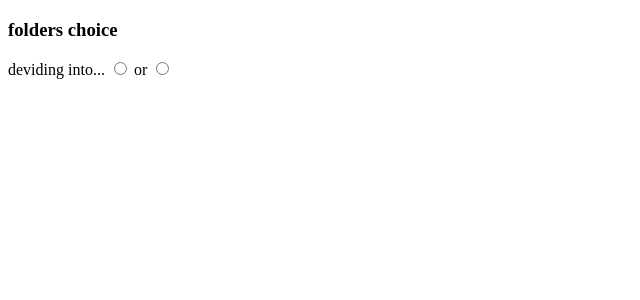
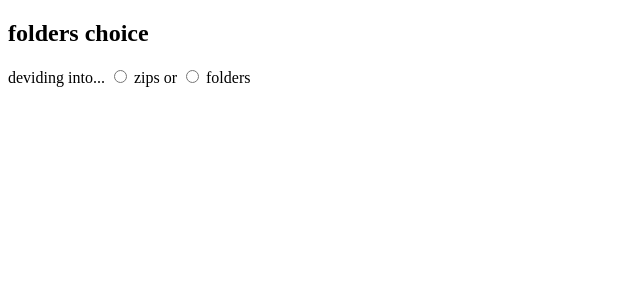
Before and after one commit to Senadeera-NK/files-devider---project, a Flask app: template templates/folders choice.html in a window 1280 px wide. Shown: the top 300 px of the page, without its empty margins (0-640 px from the left). Run offline with Flask 2, Linux system fonts and the light colour scheme; the template is opened without the code that fills it, so the values that code supplies are empty; some libraries are stand-ins or nearby versions.

Commit message:
2022/10/20 - 14

```diff
--- a/templates/folders choice.html
+++ b/templates/folders choice.html
@@ -10,11 +10,11 @@
   <title>upload files</title>
 </head>
 <body>
-  <h3>folders choice</h3>
+  <h2>folders choice</h2>
   <p>deviding into...
     <input type="radio" name="deviding" value="zips" id="">
-     or
-    <input type="radio" name="deviding" value="folders" id="">
+     zips or
+    <input type="radio" name="deviding" value="folders" id=""> folders
   </p>
 </body>
 </html>
```
Also changed, not shown: 5 other files.
